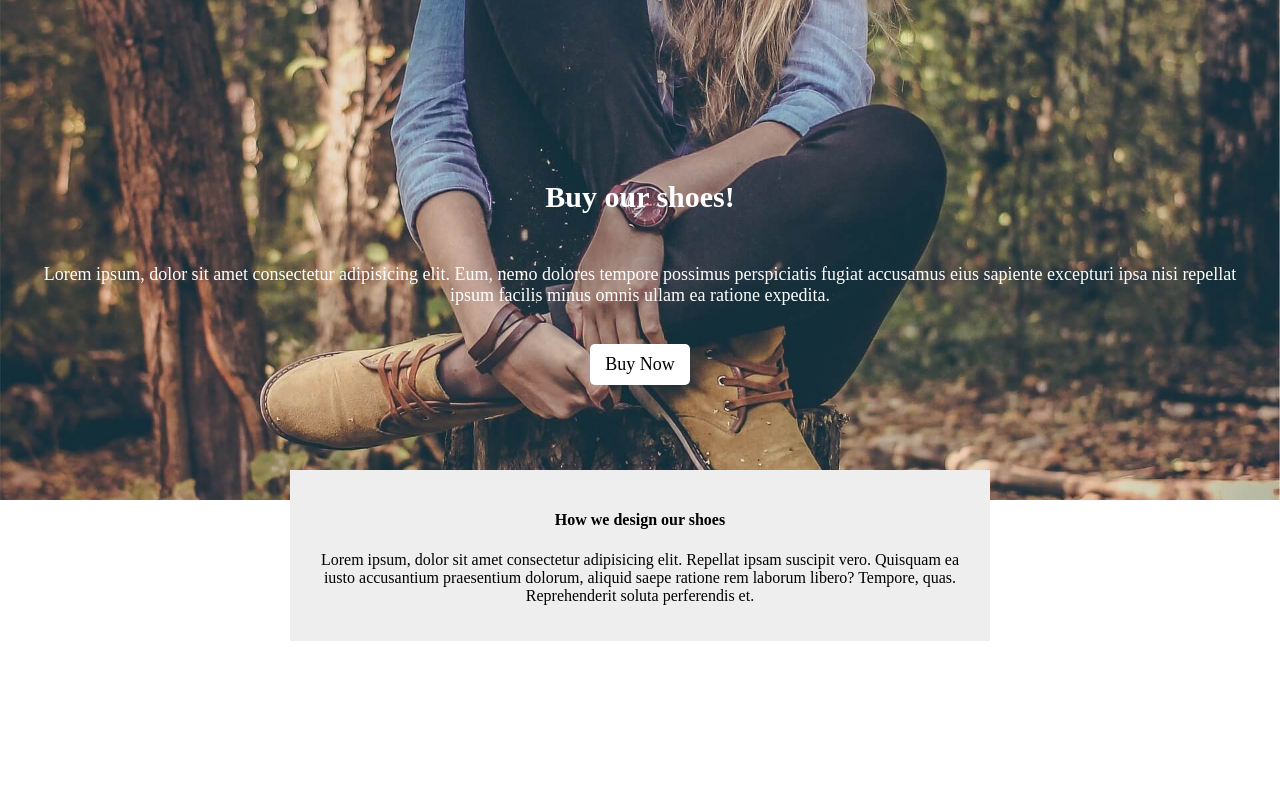
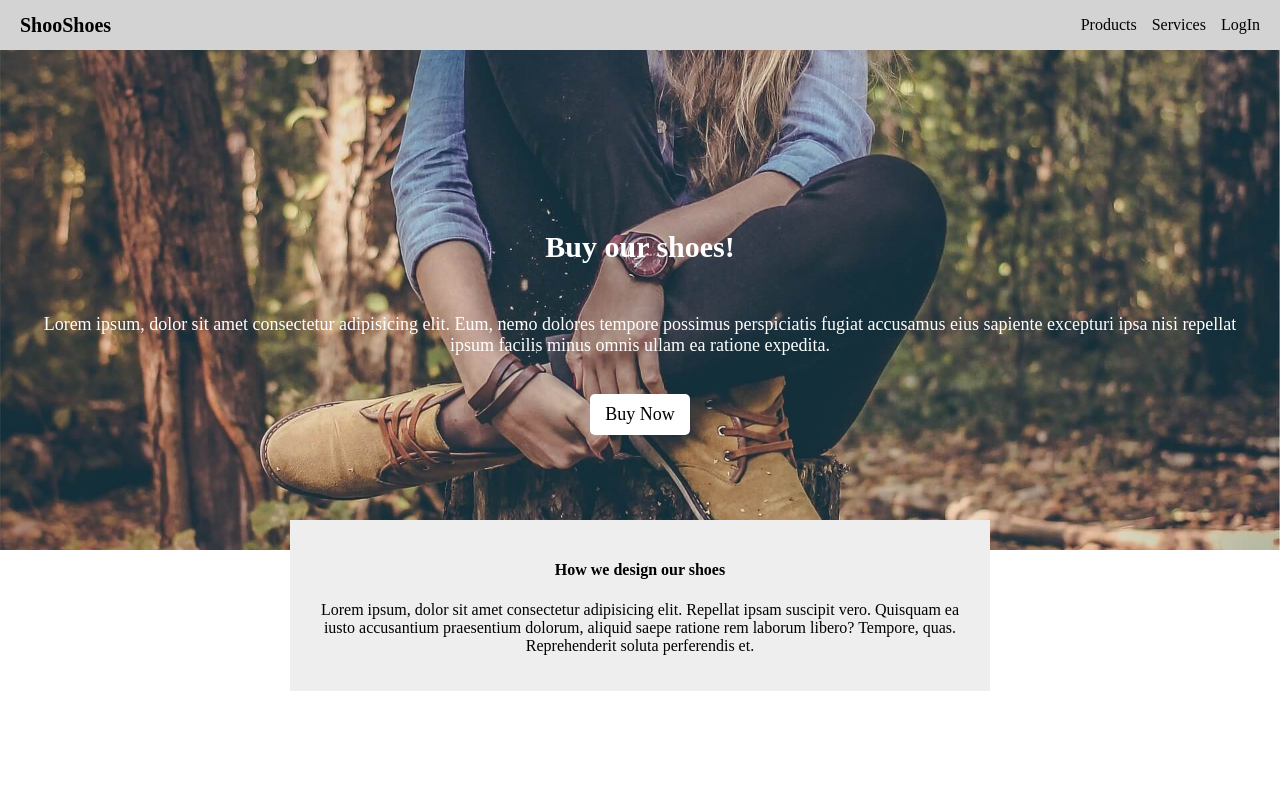
Before and after one commit to sangminlee98/HTML-CSS, a plain HTML site: page layout2.html in a window 1280 px wide. Shown: the top 800 px of the page. Drawn offline with Linux system fonts and the light colour scheme.

Commit message:
Nav-bar using flex-box

```diff
--- a/cart.css
+++ b/cart.css
@@ -95,7 +95,7 @@ td {
 }
 
 .tag:visited {
-    color: color: rgb(53, 53, 122);
+    color: rgb(53, 53, 122);
 }
 
 .btn {
--- a/layout2.css
+++ b/layout2.css
@@ -1,6 +1,15 @@
+@import url('https://fonts.googleapis.com/css2?family=Open+Sans&display=swap');
+
+@font-face {
+    font-family: '이쁜폰트';
+    src: url(nanumsquareR.ttf);
+}
+
 body {
     margin: 0px;
+    /* font-family: 'Open Sans'; */
 }
+
 
 div, input, textarea {
     box-sizing: border-box;
@@ -120,4 +129,35 @@ div, input, textarea {
     border: none;
     padding: 5px;
     display: inline-block;
+    cursor: pointer;
 }
+
+.form-submit:hover {
+    background-color: #eee;
+    color: darkorange;
+}
+
+.flex-container {
+    background-color: lightgrey;
+    display: flex;
+    height: 50px;
+    align-items: center;
+}
+
+.menu-box {
+    display: flex;
+    justify-content: center;
+    margin-right: 20px;
+}
+
+.menu-box span {
+    margin-left: 15px;
+    cursor: pointer;
+}
+
+.logo-box {
+    margin-left: 20px;
+    font-size: 20px;
+    font-weight: 600;
+    cursor: pointer;
+}
--- a/layout2.html
+++ b/layout2.html
@@ -6,6 +6,17 @@
     <link rel="stylesheet" href="./layout2.css">
 </head>
 <body>
+
+    <div class="flex-container">
+        <div class="logo-box">ShooShoes</div>
+        <div style="flex-grow: 10;"></div>
+        <div class="menu-box">
+            <span>Products</span>
+            <span>Services</span>
+            <span>LogIn</span>
+        </div>
+    </div>
+
     <div class="main-background">
         <div class="title-box">
             <h3 class="title">Buy our shoes!</h3>
```
Also changed, not shown: cart.html (+8 -0 lines).
